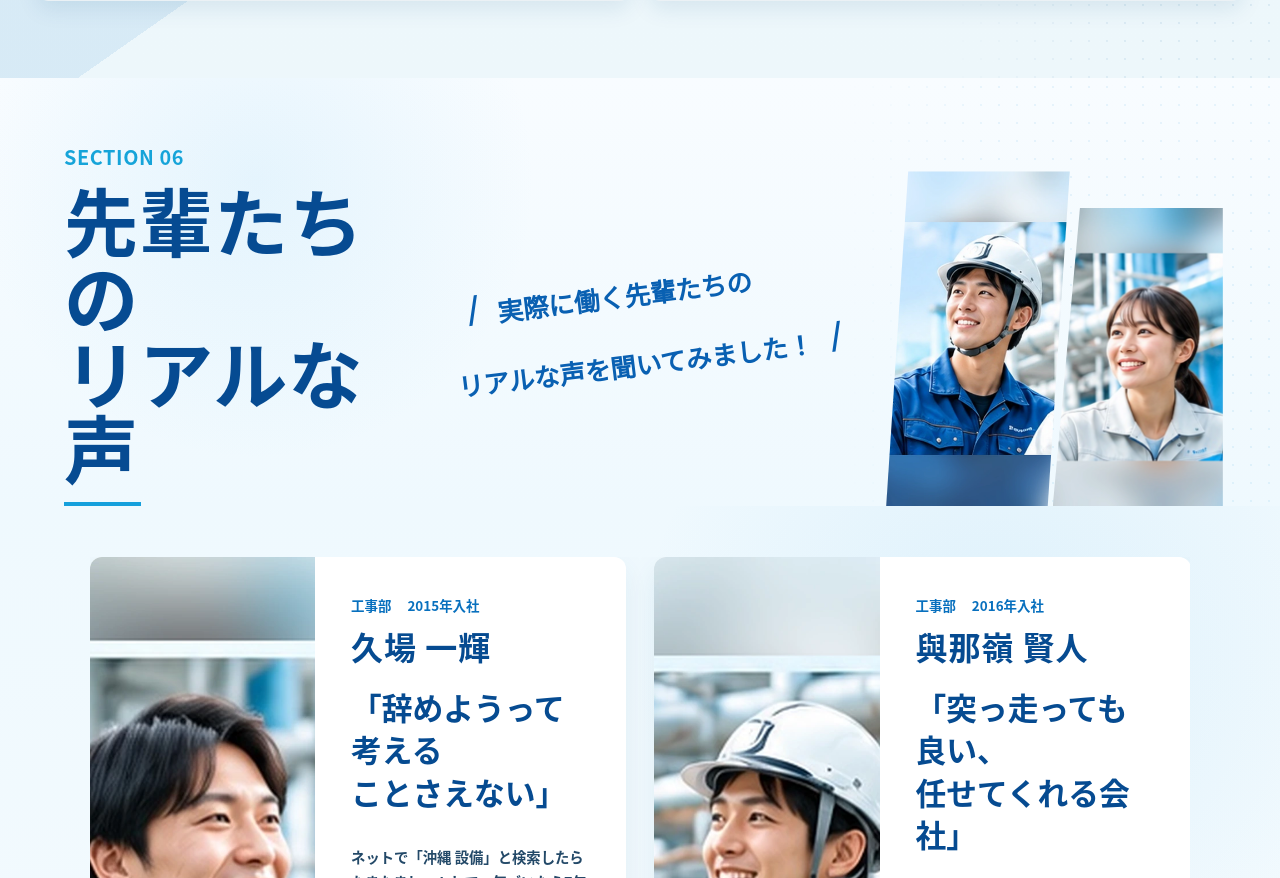
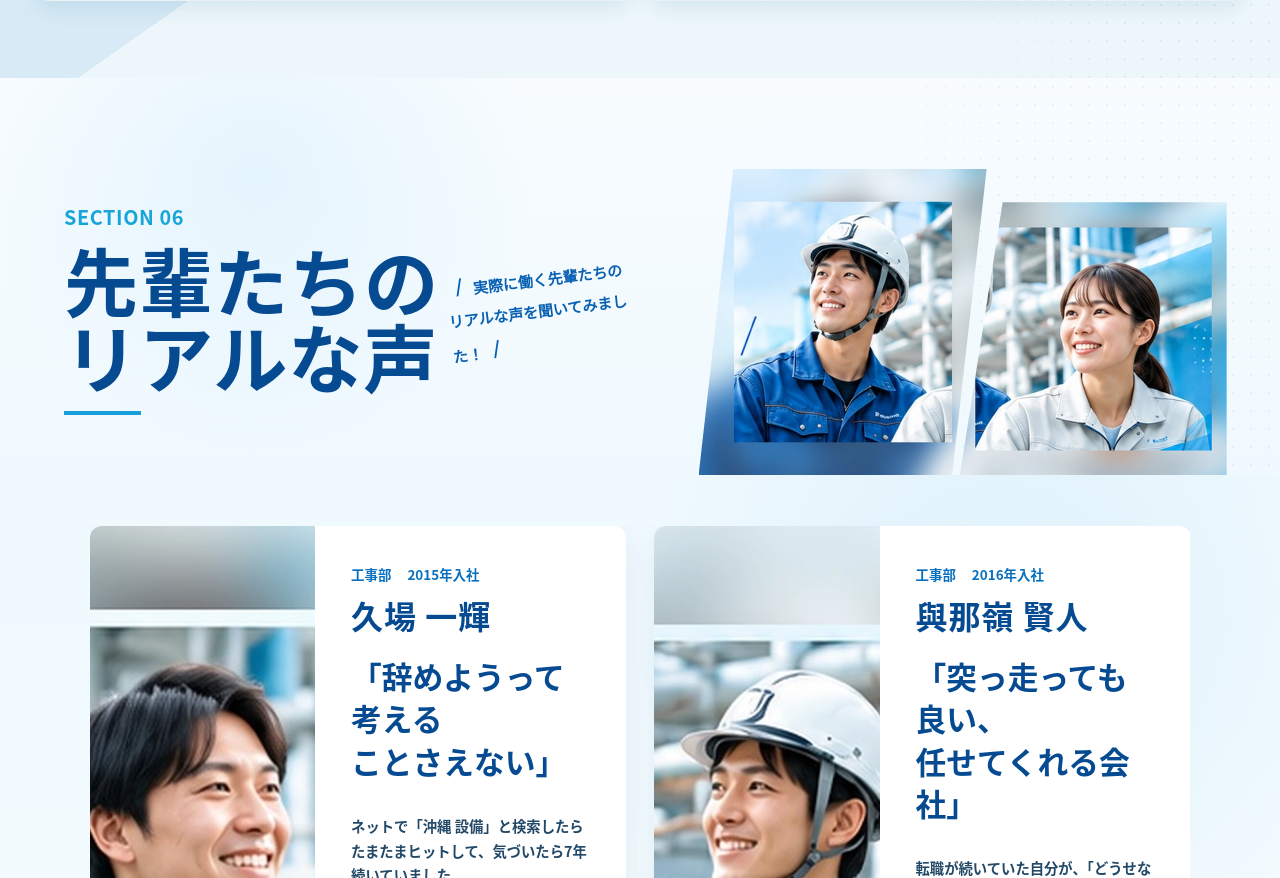
Before and after one commit to g19930310/setsubi-giken-recruit, a plain HTML site: page index.html in a window 1280 px wide. Shown: the part 6631-7509 px from the top of the page. Drawn offline with Linux system fonts and the light colour scheme; no server answers.

Commit message:
Add files via upload

```diff
--- a/css/sections/section-06.css
+++ b/css/sections/section-06.css
@@ -8,7 +8,7 @@
   position: relative;
   min-height: clamp(300px, 31vw, 470px);
   display: grid;
-  grid-template-columns: minmax(300px, 1fr) minmax(210px, 1.2fr) minmax(340px, .6fr);
+  grid-template-columns: minmax(300px, .9fr) minmax(210px, .55fr) minmax(420px, 1.25fr);
   align-items: center;
   padding: clamp(36px, 5vw, 72px) clamp(20px, 5vw, 72px) 0;
   background:
@@ -52,7 +52,7 @@
   align-self: center;
   justify-self: center;
   color: #0960b2;
-  font-size: clamp(17px, 2vw, 28px);
+  font-size: 15px;
   line-height: 1.7;
   font-weight: 700;
   transform: rotate(-7deg);
```
